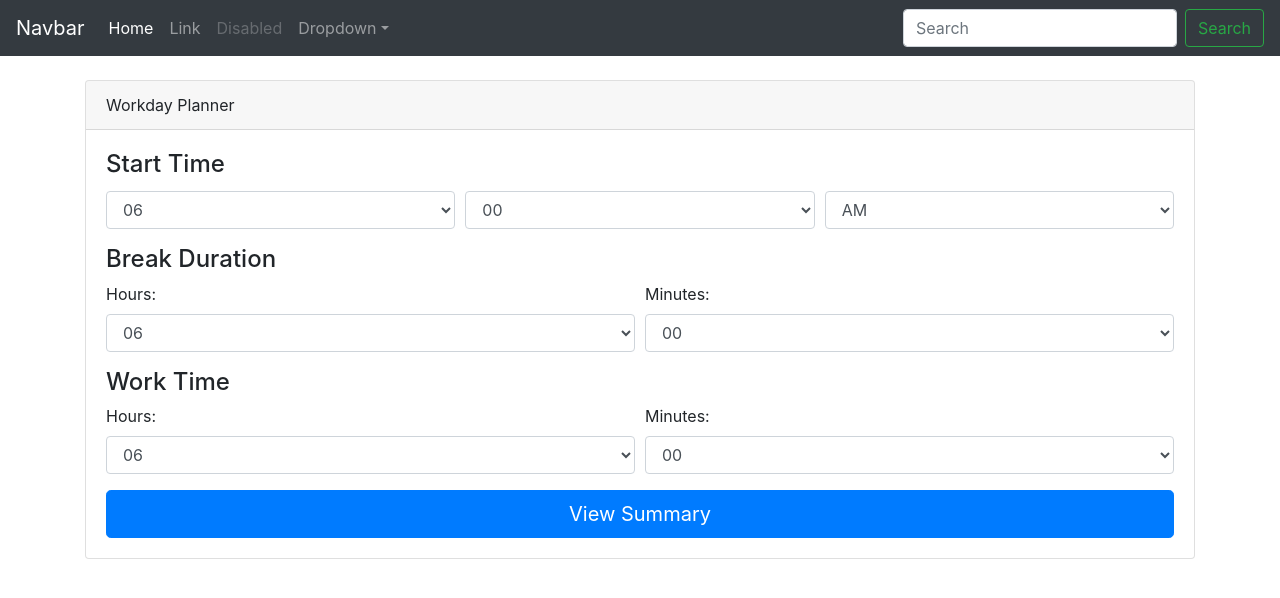
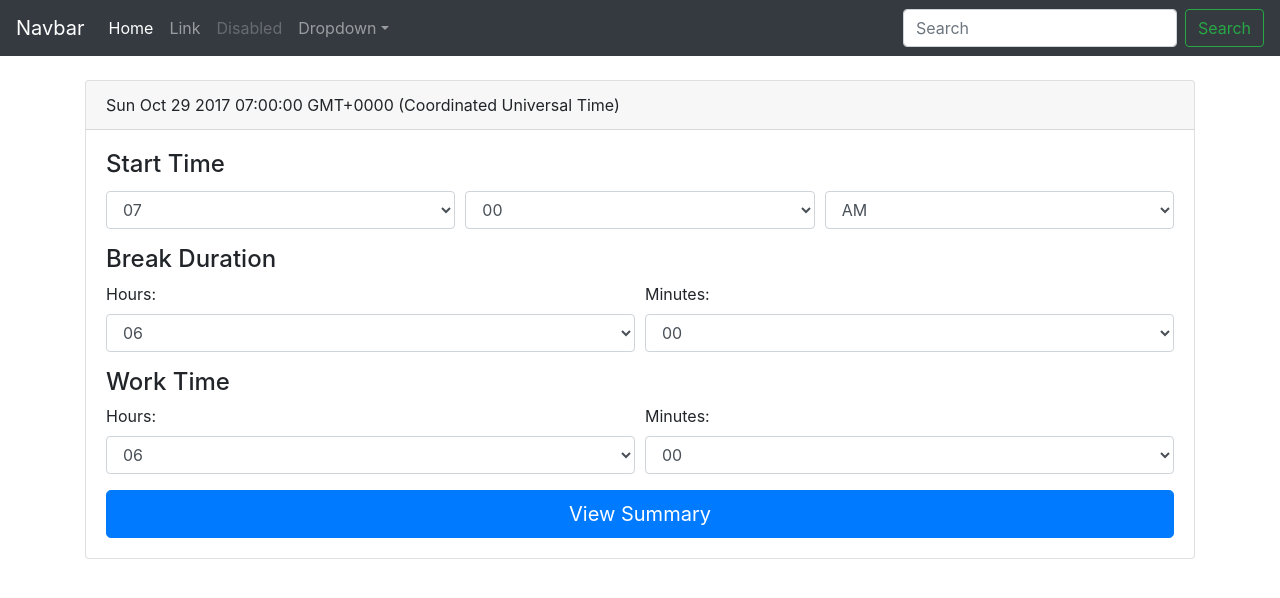
Before and after one commit to ryanmccormick/WorkTimeTracker, an Angular app: page / in a window 1280 px wide. Shown: the top 598 px of the page. Built offline with nearby package versions, Linux system fonts and the light colour scheme; what @ngui/datetime-picker would draw is missing.

Commit message:
add two way binding for time-entry component

```diff
--- a/src/app/home/home/home.component.html
+++ b/src/app/home/home/home.component.html
@@ -4,11 +4,12 @@
 
 <div class="card">
   <div class="card-header">
-    Workday Planner
+    <!--Workday Planner-->
+    {{ startTime }}
   </div>
   <div class="card-body">
     <h4 class="card-title">Start Time</h4>
-    <app-time-entry [defaultHr]="6"></app-time-entry>
+    <app-time-entry [(time)]="startTime"></app-time-entry>
 
     <h4>Break Duration</h4>
     <app-time-block-entry></app-time-block-entry>
--- a/src/app/home/home/home.component.ts
+++ b/src/app/home/home/home.component.ts
@@ -13,7 +13,15 @@ export class HomeComponent implements OnInit {
   breakDuration: TimeBlock;
   workTime: TimeBlock;
 
-  constructor() { }
+  constructor() {
+    // this.startTime = new Date(0, 0, 0, 6, 0, 0, 0);
+    this.startTime = new Date();
+    this.startTime.setHours(7);
+    this.startTime.setMinutes(0);
+    this.startTime.setSeconds(0);
+    this.startTime.setUTCSeconds(0);
+    this.startTime.setMilliseconds(0);
+  }
 
   ngOnInit() {
   }
--- a/src/app/shared/time-entry/time-entry.component.ts
+++ b/src/app/shared/time-entry/time-entry.component.ts
@@ -1,4 +1,6 @@
-import { Component, Input, OnInit } from '@angular/core';
+import { Component, EventEmitter, Input, OnInit, Output } from '@angular/core';
+import { ControlValueAccessor } from '@angular/forms';
+
 
 /**
  * Time Entry Component: Allows a user to input time
@@ -9,70 +11,107 @@ import { Component, Input, OnInit } from '@angular/core';
   templateUrl: './time-entry.component.html',
   styleUrls: ['./time-entry.component.scss']
 })
-export class TimeEntryComponent implements OnInit {
+export class TimeEntryComponent implements ControlValueAccessor, OnInit {
 
-  /**
-   * Time Hour Selected (1 - 12).
-   */
-  selectedHours: number;
+  showLabels: boolean;
+  @Output() timeChanged = new EventEmitter();
+  @Output() timeChange = new EventEmitter();
+  @Input() defaultHr?: number;
+  @Input() defaultMin?: number;
+  @Input() defaultTod?: string;
+  @Input() labels?: boolean;
+  private _time: Date;
 
-  /**
-   * Time Minute Selected (00 - 59).
-   */
-  selectedMin: number;
-
-  /**
-   * Time of Day Selected (AM, PM).
-   */
-  selectedTod: string;
-
-  /**
-   * Display Selection Field Labels.
-   */
-  showLabels: boolean;
-
-  /**
-   * Optional: Default hour selection.
-   */
-  @Input() defaultHr?: number;
-
-  /**
-   * Optional: Default minute selection.
-   */
-  @Input() defaultMin?: number;
-
-  /**
-   * Optional: Default time of day selection.
-   */
-  @Input() defaultTod?: string;
-
-  /**
-   * Optional: Display field labels.
-   */
-  @Input() labels?: boolean;
-
-  /**
-   * Time Entry Component: Allows a user to input time
-   * of day based on hour, minute and am/pm.
-   */
   constructor() { }
 
-  /**
-   * Angular component lifecycle event.
-   * Enforced by interface OnInit.
-   */
   ngOnInit() {
-    this.setDefaults();
   }
 
-  /**
-   * Set default values based on optional input params.
-   */
-  setDefaults(): void {
-    this.selectedHours = this.defaultHr ? this.defaultHr : 1;
-    this.selectedMin = this.defaultMin ? this.defaultMin : 0;
-    this.selectedTod = this.defaultTod ? this.defaultTod : 'am';
-    this.showLabels = this.labels ? this.labels : false;
+  @Input()
+  set time(time: Date) {
+    this.setTime(time);
+  }
+
+  setTime(time: Date) {
+    this._time = time;
+  }
+
+  get selectedHours(): number {
+    const timeOfDayModifier = this.isMorning ? 0 : 12;
+    const currentHours = this._time.getHours();
+    const calculatedHour = Math.abs(currentHours - timeOfDayModifier);
+
+    return calculatedHour ? calculatedHour : 12;
+  }
+
+  set selectedHours(value: number) {
+    const timeOfDayModifier = this.isMorning ? 0 : 12;
+    const selectedHour = parseInt(value.toString(), 10);
+    const calculatedHour = selectedHour + timeOfDayModifier;
+
+    this._time.setHours(calculatedHour);
+    this.updateTime();
+  }
+
+  get selectedMin(): number {
+    const selectedMin = this._time.getMinutes();
+    return selectedMin;
+  }
+
+  set selectedMin(value: number) {
+    const minutes = parseInt(value.toString(), 10);
+
+    this._time.setMinutes(minutes);
+    this.updateTime();
+  }
+
+  get selectedTod(): string {
+    return this.isMorning ? 'am' : 'pm';
+  }
+
+  set selectedTod(value: string) {
+    const isMorning = (value === 'am');
+    const currentHour = this._time.getHours();
+    const calculatedHour = isMorning ? currentHour + 12 : currentHour - 12;
+
+    this._time.setHours(calculatedHour);
+    this.updateTime();
+  }
+
+  writeValue(value: any): void {
+    this.setTime(value);
+  }
+
+  private _onChange = (_: any) => {
+  }
+
+  registerOnChange(fn: any): void {
+    this._onChange = fn;
+  }
+
+  private _onTouched = () => {
+  }
+
+  registerOnTouched(fn: any): void {
+    this._onTouched = fn;
+  }
+
+  setDisabledState(isDisabled: boolean): void {
+  }
+
+  get time() {
+    return this._time;
+  }
+
+  get isMorning(): boolean {
+    const currentHour = this._time.getHours();
+    return currentHour >= 0 && currentHour < 12;
+  }
+
+  private updateTime() {
+    const newTime = new Date(this._time);
+    this.timeChange.emit(newTime);
+    this.timeChanged.emit(newTime);
   }
 
 }
```
